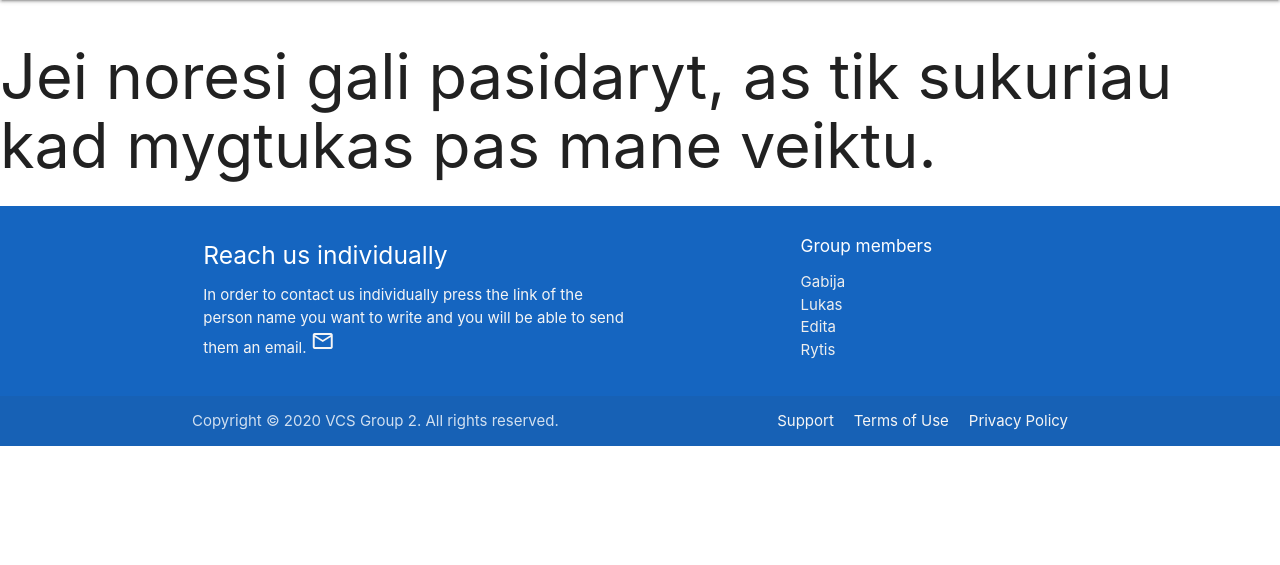
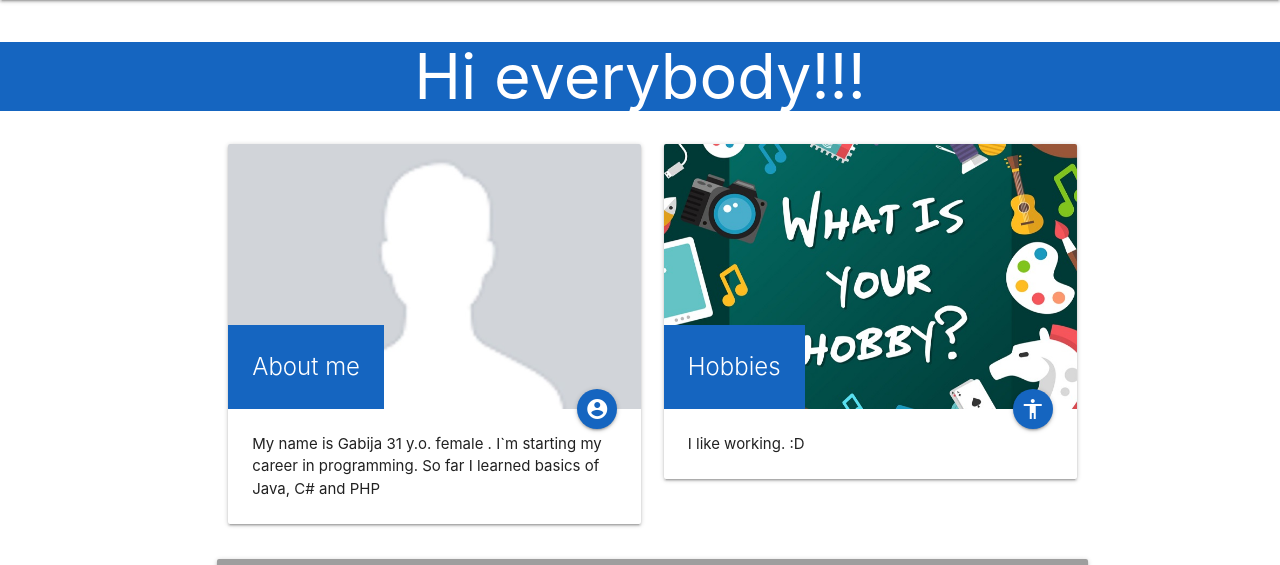
Before and after one commit to JuppyOG/vcs2011-grupe2, a PHP site: page /gabija.php in a window 1280 px wide. Shown: the part 64-629 px from the top of the page. Before the commit the page ends 510 px from the top, so only its background shows below. Run offline with PHP 8.4, Linux system fonts and the light colour scheme; grey boxes are pictures that could not be loaded.

Commit message:
duomenys

```diff
--- a/gabija.php
+++ b/gabija.php
@@ -1,6 +1,64 @@
 <?php include "header.php" ?>
 
+<div class="pasisveikinimas white-text blue darken-3">
+<h1>Hi everybody!!!</h1>
+</div>
 
-<h1>Jei noresi gali pasidaryt, as tik sukuriau kad mygtukas pas mane veiktu.</h1>
-
+<div class="container">
+<div class="Lukas">
+<div class="row">
+    <div class="col s12 m6">
+      <div class="card">
+        <div class="card-image">
+          <img src="images/defaultImageResized.jpg">
+          <span class="card-title blue darken-3">About me</span>
+          <a class="btn-floating halfway-fab waves-effect waves-light blue darken-3"><i class="material-icons">account_circle</i></a>
+        </div>
+        <div class="card-content">
+          <p>My name is Gabija 31 y.o. female . I`m starting my career in programming. So far I learned basics of Java, C# and PHP</p>
+        </div>
+      </div>
+    </div>
+    <div class="col s12 m6">
+      <div class="card">
+        <div class="card-image">
+          <img src="images/hobby.jpg">
+          <span class="card-title blue darken-3">Hobbies</span>
+          <a class="btn-floating halfway-fab waves-effect waves-light blue darken-3"><i class="material-icons">accessibility</i></a>
+        </div>
+        <div class="card-content">
+          <p>I like working. :D
+        </p>
+        </div>
+      </div>
+    </div>
+  </div>
+  <!-- <div class="row">
+    <div class="col s12 m6">
+      <div class="card">
+        <div class="card-image">
+          <img src="images/Information.jpg">
+          <span class="card-title blue darken-3">For more information</a></span>
+          <a class="btn-floating halfway-fab waves-effect waves-light blue darken-3"><i class="material-icons">chat</i></a>
+        </div>
+        <div class="card-content">
+          <p>To contact me: <i class="material-icons">arrow_forward</i> <a class="btn-small" href="contacts.php">here</a></p>
+        </div>
+      </div>
+    </div> -->
+    <div class="card">
+    <div class="card-image waves-effect waves-block waves-light">
+      <img class="activator" src="https://picsum.photos/1100/200">
+    </div>
+    <div class="card-content">
+      <span class="card-title activator grey-text text-darken-4">To contact me<i class="material-icons right">more_vert</i></span>
+      <!-- <p><a href="contacts.php">press here</a></p> -->
+    </div>
+    <div class="card-reveal">
+      <span class="card-title grey-text text-darken-4">To contact me<i class="material-icons right">close</i></span>
+      <p>by phone:+37061273206.</p>
+    </div>
+  </div>
+  </div>
+</div>
 <?php include "footer.php" ?>
```
